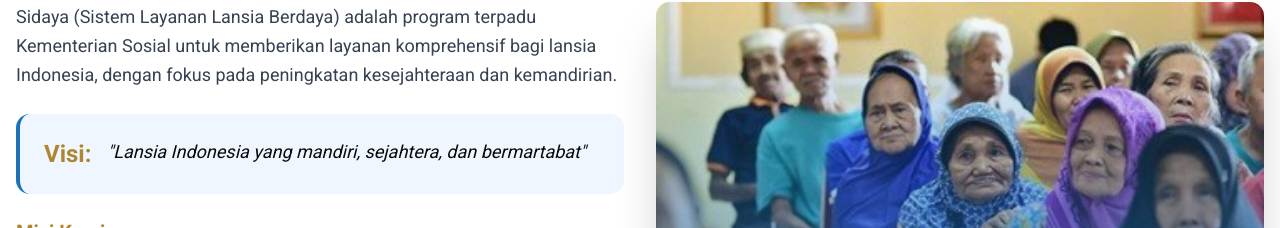
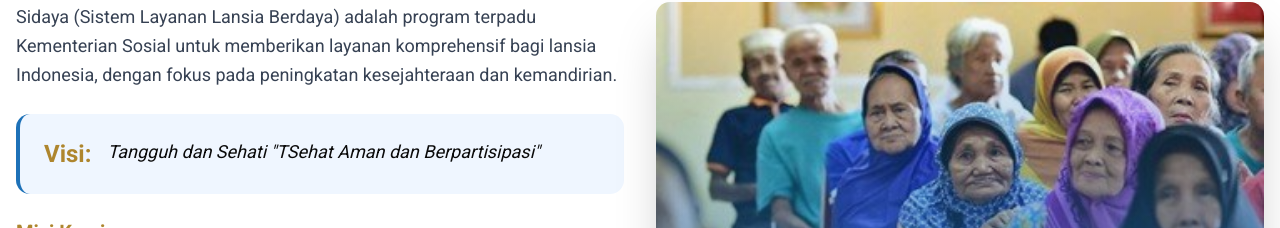
Before and after one commit to FadelArdyatam/sidaya-front, a Next.js app: page / in a window 1280 px wide. Shown: the part 1071-1299 px from the top of the page. Built offline with nearby package versions, Linux system fonts and the light colour scheme.

Commit message:
update image

```diff
--- a/src/app/page.tsx
+++ b/src/app/page.tsx
@@ -154,7 +154,8 @@ export default function SidayaPage() {
               <div className="p-6 mb-6 bg-blue-50 rounded-xl border-l-4 border-[#1d71b8]">
                 <div className="flex">
                   <div className="mr-4 text-2xl font-bold text-[#ae862e]">Visi:</div>
-                  <div className="text-lg italic">&quot;Lansia Indonesia yang mandiri, sejahtera, dan bermartabat&quot;</div>
+                  <div className="text-lg italic">Tangguh dan Sehati
+&quot;TSehat Aman dan Berpartisipasi&quot;</div>
                 </div>
               </div>
 
```
